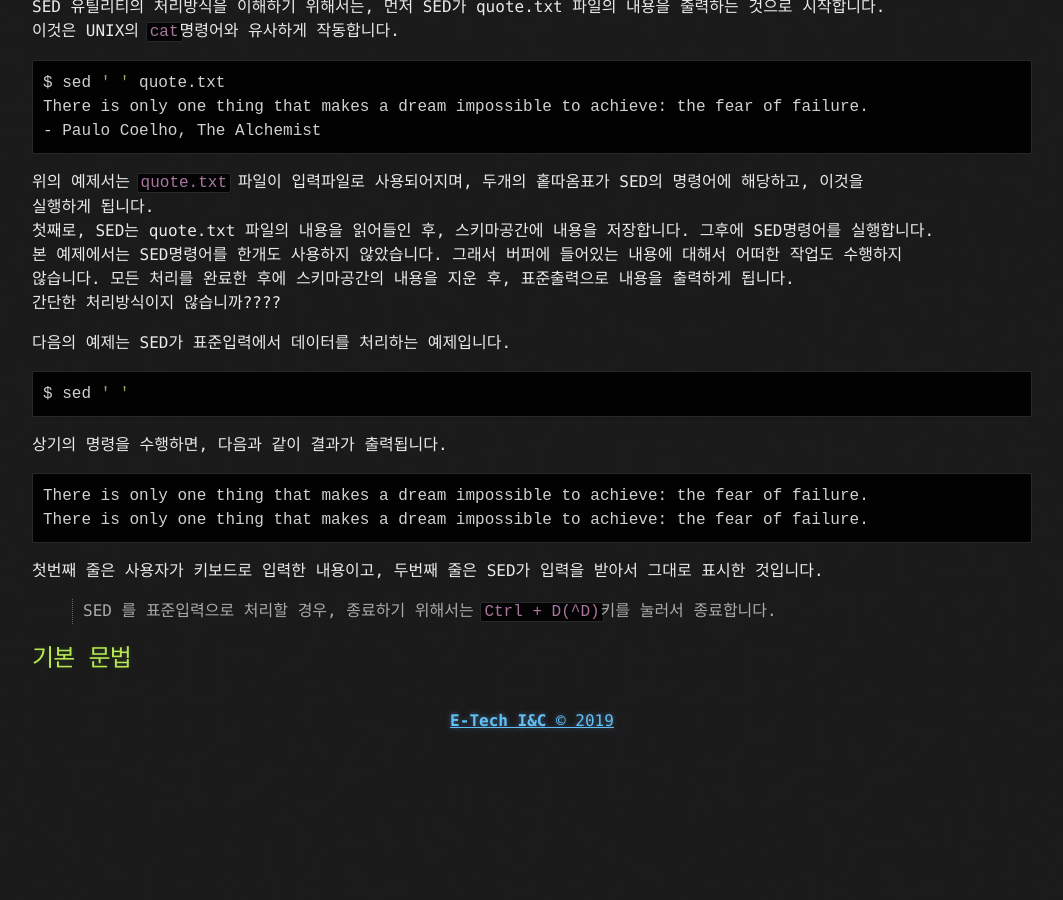
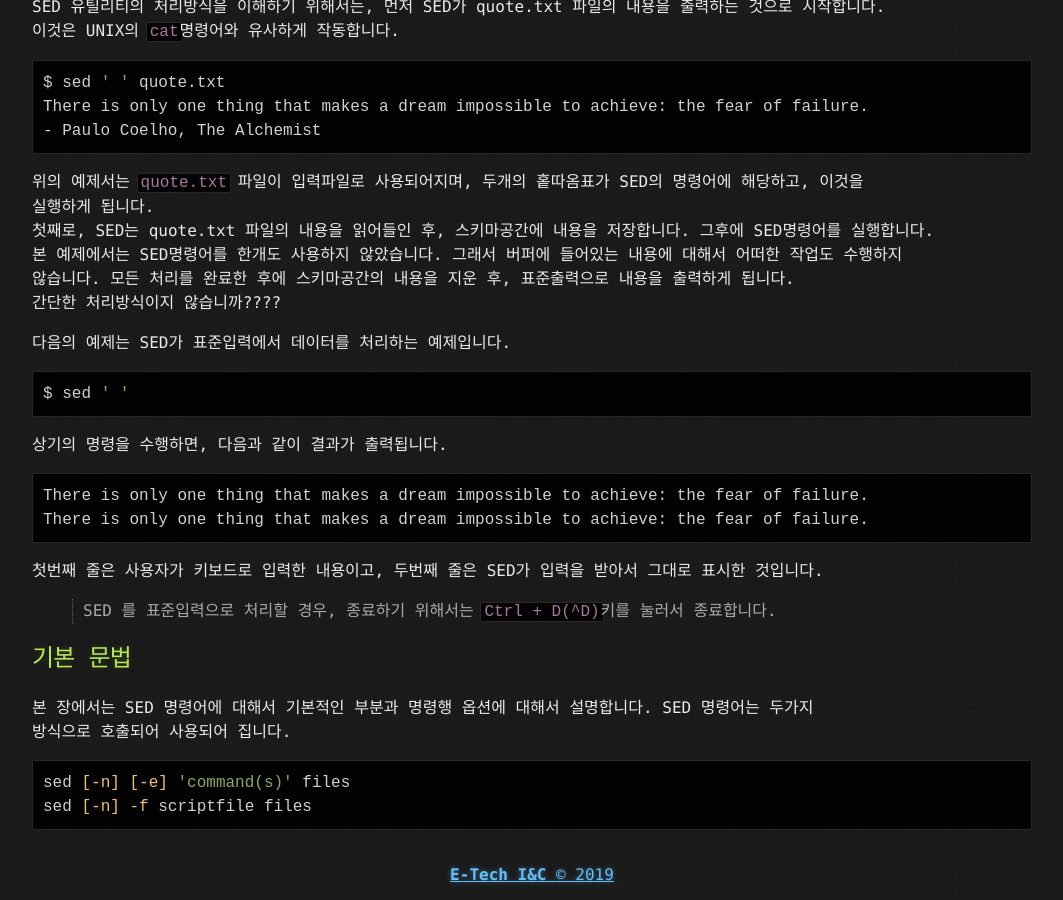
Before and after one commit to e-techinc/etechinc, a Jekyll site: the page built from _posts/2019-10-06-SED.md, in a window 1280 px wide and 900 px high, scrolled down 1952 px. Shown: the whole window, without its empty margins (108-1171 px from the left). Built offline with Jekyll 4.4.1, drawn with Linux system fonts in a browser that asks for light colours; before the commit the page ends 2698 px from its top, so only the background shows below that.

Commit message:
Update 2019-10-06-SED.md

````diff
--- a/_posts/2019-10-06-SED.md
+++ b/_posts/2019-10-06-SED.md
@@ -90,3 +90,9 @@ There is only one thing that makes a dream impossible to achieve: the fear of fa
 > SED 를 표준입력으로 처리할 경우, 종료하기 위해서는 `Ctrl + D(^D)`키를 눌러서 종료합니다.
 
 ## 기본 문법
+본 장에서는 SED 명령어에 대해서 기본적인 부분과 명령행 옵션에 대해서 설명합니다. SED 명령어는 두가지
+방식으로 호출되어 사용되어 집니다.
+```bash
+sed [-n] [-e] 'command(s)' files
+sed [-n] -f scriptfile files
+```
````
